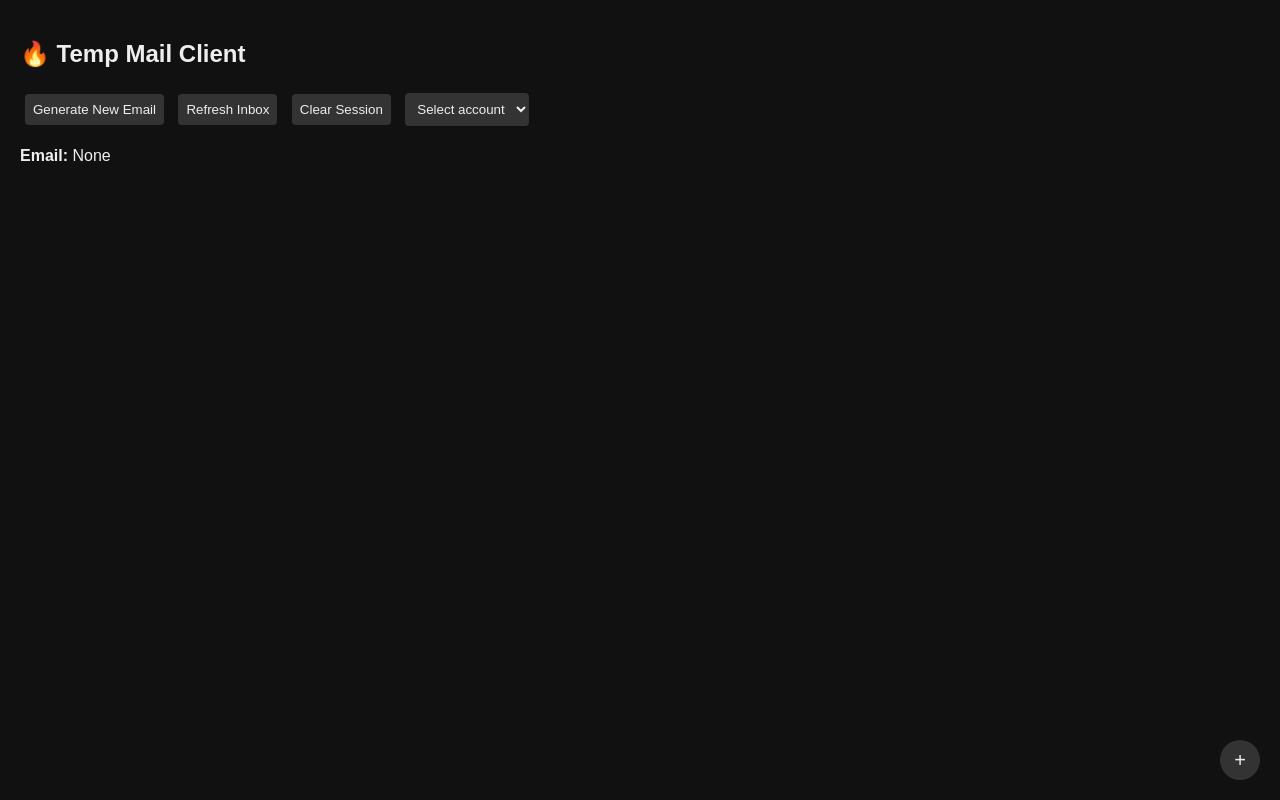
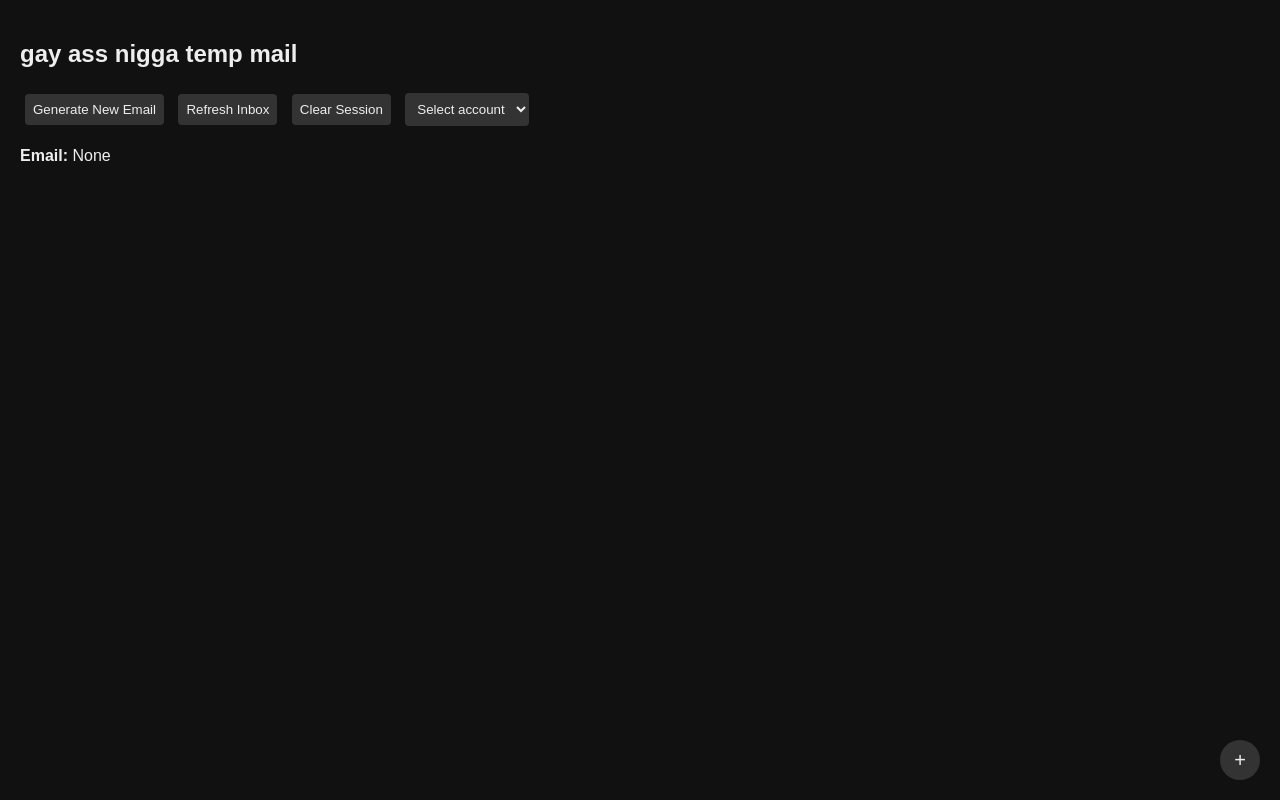
Before and after one commit to bombaclattfajny-boop/allahuakbar, a plain HTML site: page index.html in a window 1280 px wide. Drawn offline with Linux system fonts and the light colour scheme.

Commit message:
Update index.html

```diff
--- a/index.html
+++ b/index.html
@@ -88,7 +88,7 @@
   </style>
 </head>
 <body>
-  <h2>🔥 Temp Mail Client</h2>
+  <h2>gay ass nigga temp mail</h2>
   <button onclick="generateAccount()">Generate New Email</button>
   <button onclick="refreshInbox()">Refresh Inbox</button>
   <button onclick="clearSession()">Clear Session</button>
@@ -238,4 +238,5 @@
     if (current) switchAccount(current);
   </script>
 </body>
+
 </html>
```
